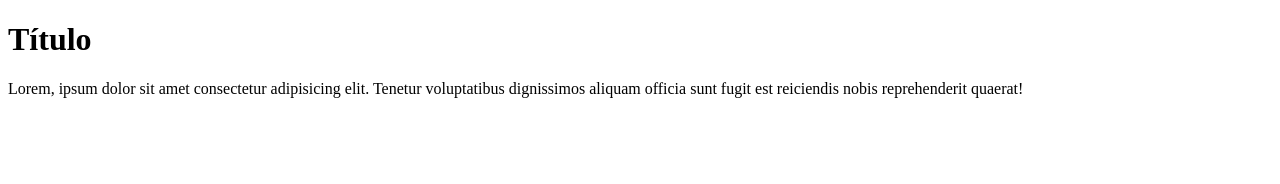
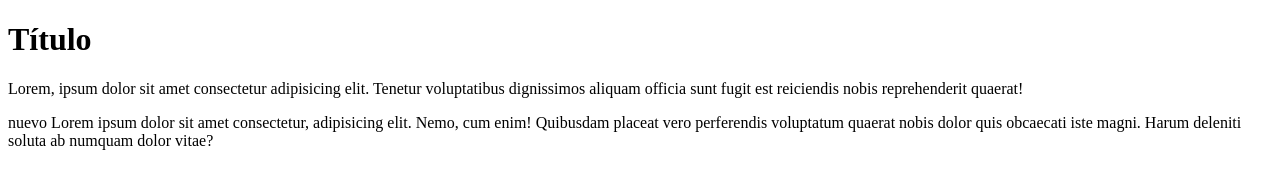
Before and after one commit to thepampa/repocoderhouse, a plain HTML site: page index.html in a window 1280 px wide. Drawn offline with Linux system fonts and the light colour scheme.

Commit message:
Nuevo cambio

```diff
--- a/index.html
+++ b/index.html
@@ -9,6 +9,6 @@
 <body>
     <h1>Título</h1>
     <p>Lorem, ipsum dolor sit amet consectetur adipisicing elit. Tenetur voluptatibus dignissimos aliquam officia sunt fugit est reiciendis nobis reprehenderit quaerat!</p>
-
+    <p>nuevo Lorem ipsum dolor sit amet consectetur, adipisicing elit. Nemo, cum enim! Quibusdam placeat vero perferendis voluptatum quaerat nobis dolor quis obcaecati iste magni. Harum deleniti soluta ab numquam dolor vitae?</p>
 </body>
 </html>
```
